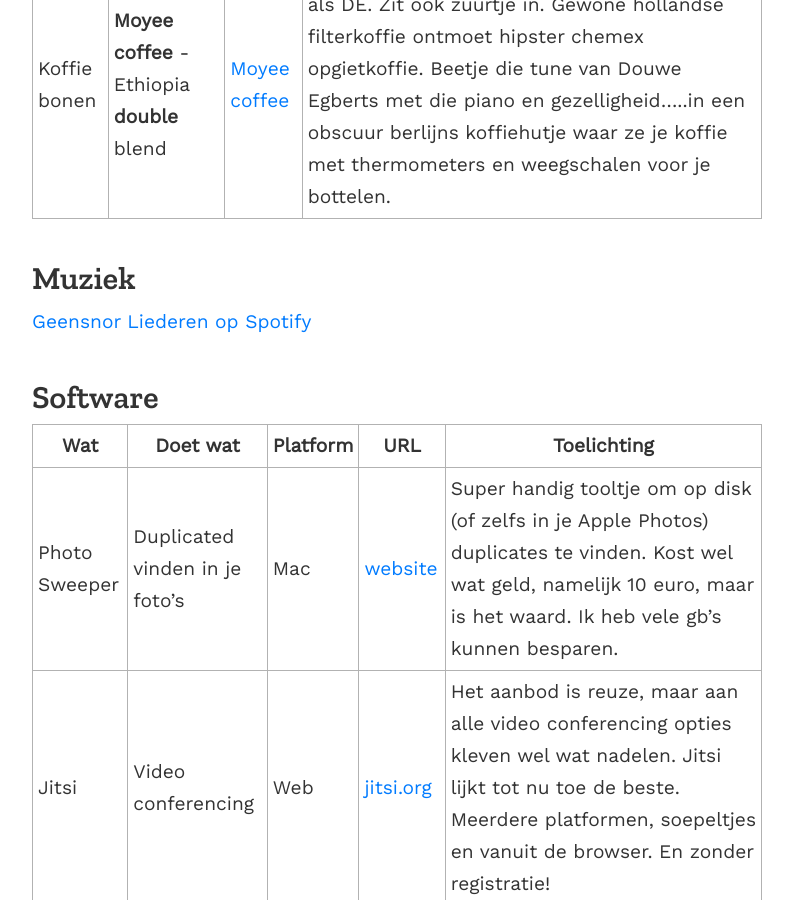
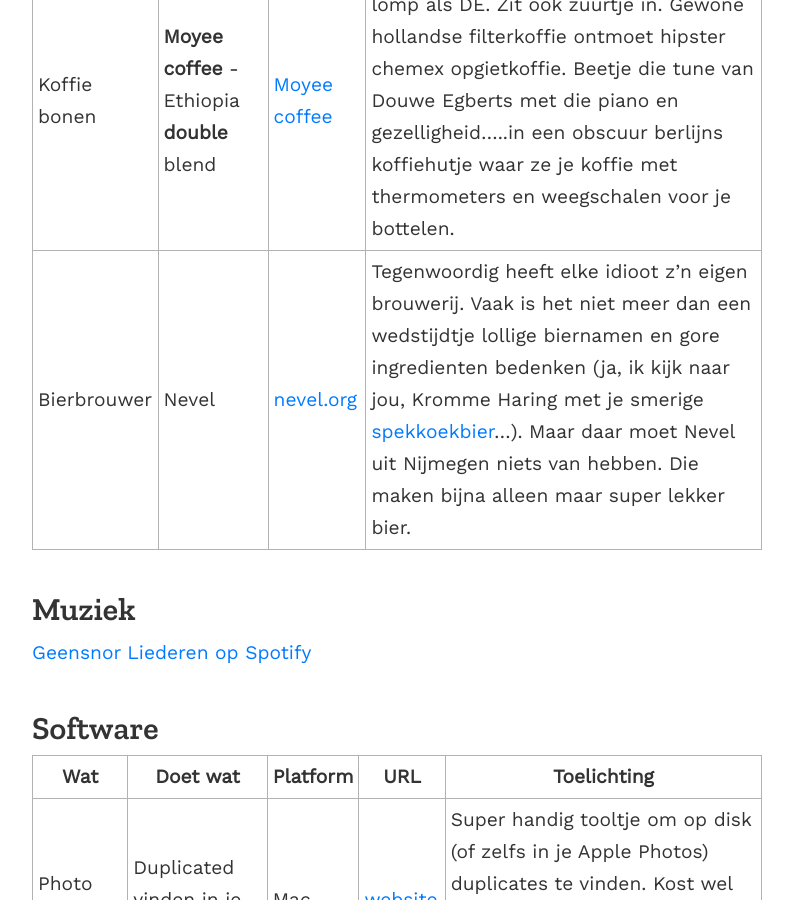
Before and after one commit to geensnor/geensnor.nl, a Jekyll site: the page built from pages/tips.md, in a window 1280 px wide and 900 px high, scrolled down 2698 px. Shown: the whole window, without its empty margins (243-1036 px from the left). Built offline with Jekyll 4.4.1, drawn with Linux system fonts in a browser that asks for light colours.

Commit message:
Update tips.md

```diff
--- a/pages/tips.md
+++ b/pages/tips.md
@@ -47,6 +47,7 @@
 | Wat          | Naam       | URL        | Toelichting             |
 | ------------ | ---------- | ---------- | ----------------------- |
 | Koffie bonen | **Moyee coffee** - Ethiopia **double** blend | [Moyee coffee](https://www.moyeecoffee.com) | Lekkere koffie, beetje fruitig en niet zo lomp als DE. Zit ook zuurtje in. Gewone hollandse filterkoffie ontmoet hipster chemex opgietkoffie. Beetje die tune van Douwe Egberts met die piano en gezelligheid.....in een obscuur berlijns koffiehutje waar ze je koffie met thermometers en weegschalen voor je bottelen. |
+|Bierbrouwer|Nevel|[nevel.org](https://nevel.org)|Tegenwoordig heeft elke idioot z'n eigen brouwerij. Vaak is het niet meer dan een wedstijdtje lollige biernamen en gore ingredienten bedenken (ja, ik kijk naar jou, Kromme Haring met je smerige [spekkoekbier](https://untappd.com/b/de-kromme-haring-ikan-ikan/2420270)...). Maar daar moet Nevel uit Nijmegen niets van hebben. Die maken bijna alleen maar super lekker bier.|
 
 ## Muziek
 
```
